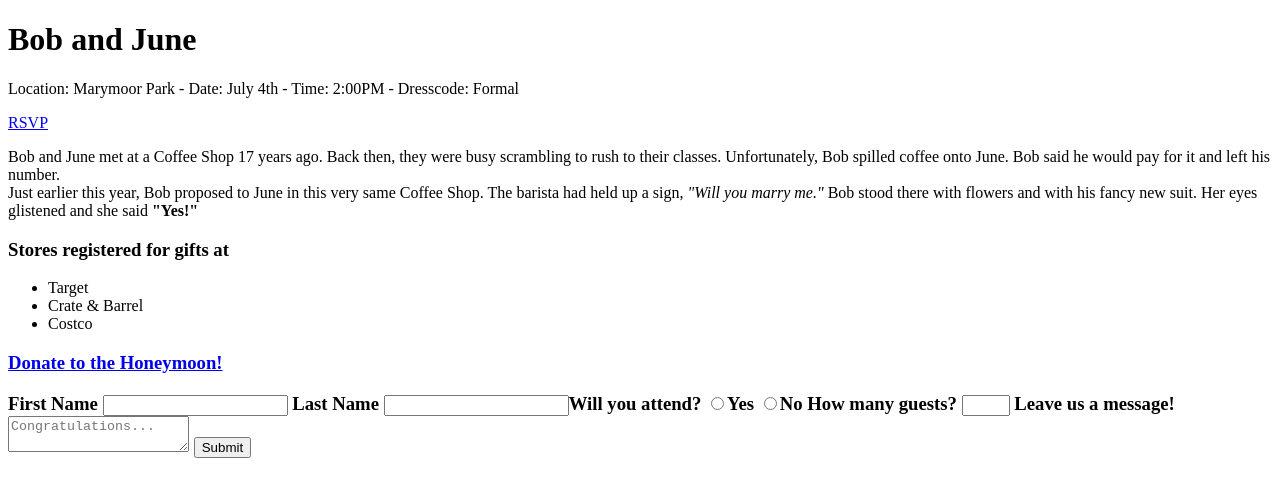
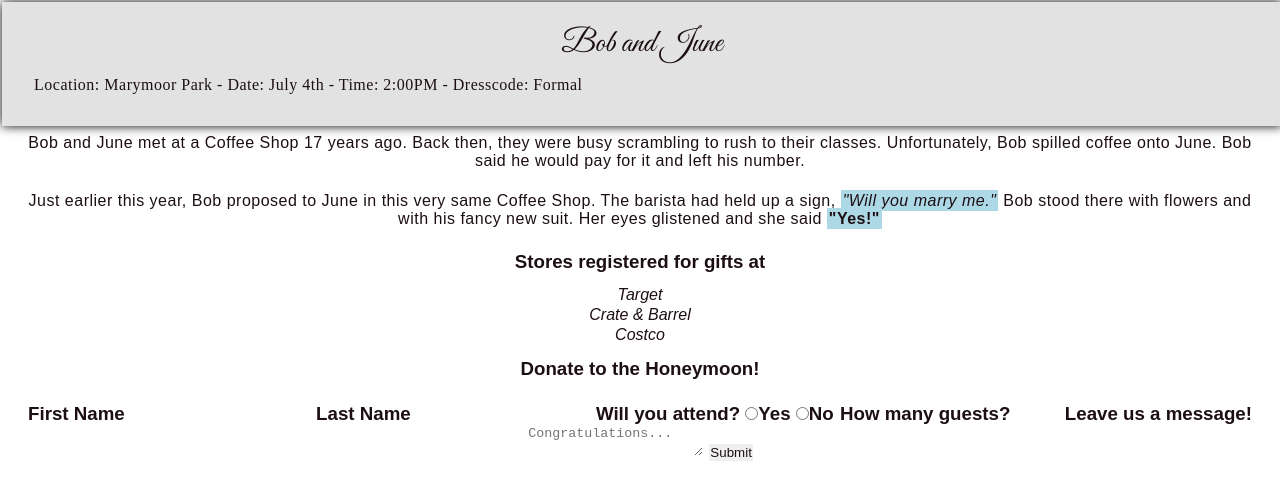
Before and after one commit to jialanx/html-practice, a plain HTML site: page index.html in a window 1280 px wide. Drawn offline with Linux system fonts and the light colour scheme.

Commit message:
Starting CSS, not quite what I wanted

```diff
--- a/index.html
+++ b/index.html
@@ -1,21 +1,31 @@
 <!DOCTYPE html>
 <html lang="en">
     <head>
-        <title></title>
+        <link rel="stylesheet" href="./styles.css">
+        <link rel="preconnect" href="https://fonts.googleapis.com">
+        <link rel="preconnect" href="https://fonts.gstatic.com" crossorigin>
+        <link href="https://fonts.googleapis.com/css2?family=Great+Vibes&display=swap" rel="stylesheet">
     </head>
+
     <body>
-        <h1><strong>Bob and June</strong></h1>
+        <header>
+            <h1 class="great-vibes-regular">Bob and June</h1>
             <p>Location: Marymoor Park - Date: July 4th - Time: 2:00PM - Dresscode: Formal</p>
+            </header>
+        <section class="main-content">
         <p><a href="#rsvp"> RSVP </a></p>
-        <p>Bob and June met at a Coffee Shop 17 years ago. Back then, they were busy scrambling to rush to their classes. Unfortunately, Bob spilled coffee onto June. Bob said he would pay for it and left his number. <br>
-        Just earlier this year, Bob proposed to June in this very same Coffee Shop. The barista had held up a sign, <em>"Will you marry me."</em>  Bob stood there with flowers and with his fancy new suit. Her eyes glistened and she said <strong>"Yes!"</strong></p>
+        <p>Bob and June met at a Coffee Shop 17 years ago. Back then, they were busy scrambling to rush to their classes. Unfortunately, Bob spilled coffee onto June. Bob said he would pay for it and left his number. </p>
+        <p>Just earlier this year, Bob proposed to June in this very same Coffee Shop. The barista had held up a sign, <em>"Will you marry me."</em>  Bob stood there with flowers and with his fancy new suit. Her eyes glistened and she said <strong>"Yes!"</strong></p>
 
+        <div class="gifts">
             <h3>Stores registered for gifts at</h3>
+
             <ul>
                 <li>Target</li>
                 <li>Crate & Barrel</li>
                 <li>Costco</li>
             </ul>
+        </div>
         <h3><a href="https://www.honeyfund.com/">Donate to the Honeymoon!</a><h3>
         <form id="rsvp">
             <label for="first-name">First Name</label>
@@ -34,5 +44,6 @@
 
             <input type="submit">
         </form>
+    </section>
     </body>
 </html>
--- /dev/null
+++ b/styles.css
@@ -0,0 +1,65 @@
+* {
+    box-sizing: border-box;
+    border: 1px solid transparent;
+    margin: 0;
+    padding: 0;
+    color: #1C0F13;
+}
+
+.great-vibes-regular {
+  font-family: "Great Vibes", cursive;
+  font-weight: 500;
+  font-style: normal;
+}
+
+header {
+    padding: 20px;
+    background-color: #E2E2E2;
+    position: absolute;
+    width: 100vw;
+    z-index: 10;
+    font-family: serif;
+    box-shadow: 0px 0px 10px #000;
+
+}
+
+.main-content {
+display: block;
+margin-top: 5rem;
+font-family: sans-serif;
+text-align: center;
+}
+
+p {
+    padding: 10px;
+    letter-spacing: .5px;
+
+}
+
+em, strong {
+    background-color: lightblue;
+    padding: 1px;
+}
+
+
+h1 {
+    text-align: center;
+
+}
+
+h3 {
+    padding: 10px;
+
+}
+
+li {
+    font-style: italic;
+}
+
+a {
+    text-decoration: none;
+}
+
+a:hover {
+    color: blue;
+}
```
Lines whose indentation alone changed are shown as unchanged.
